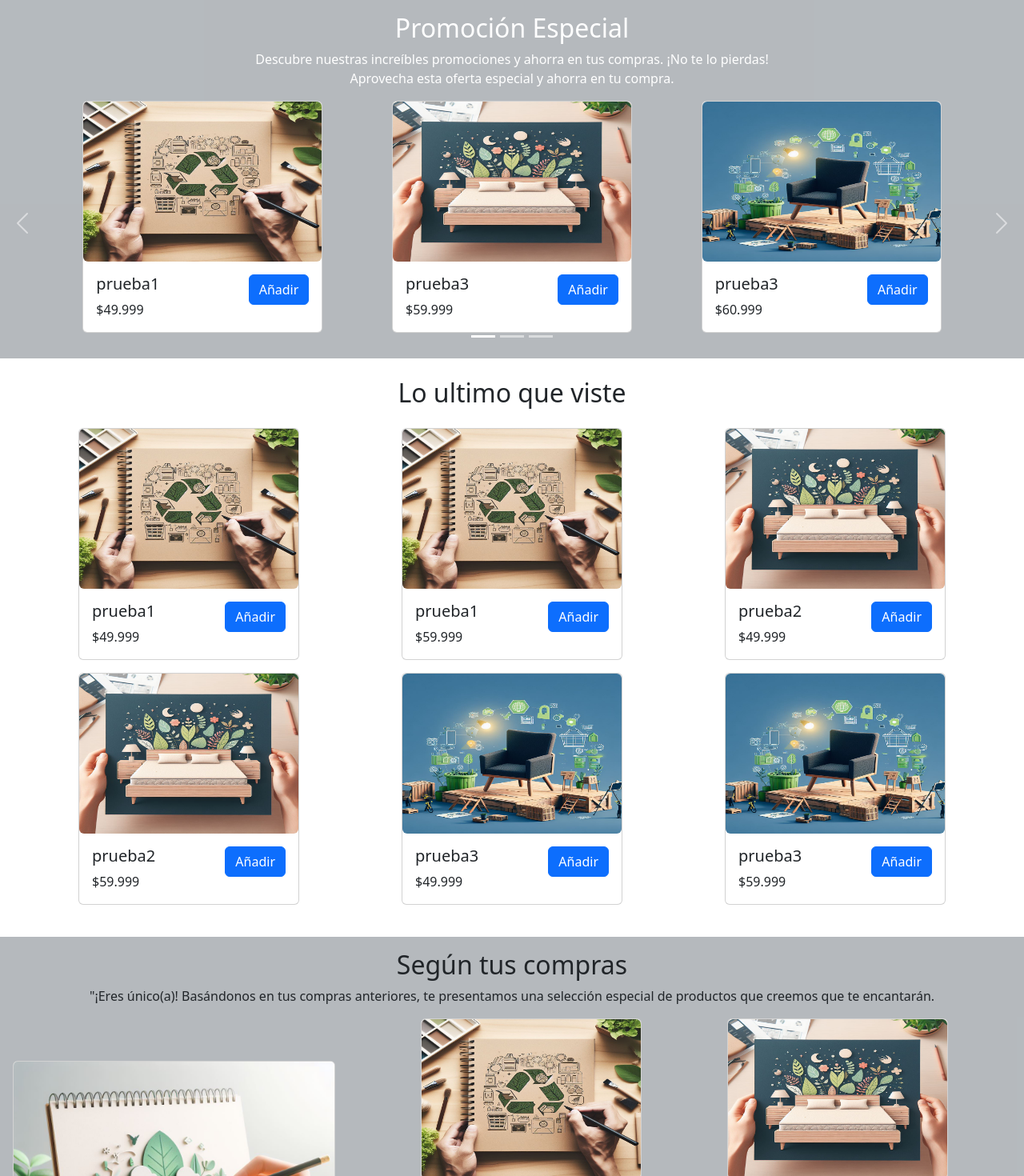
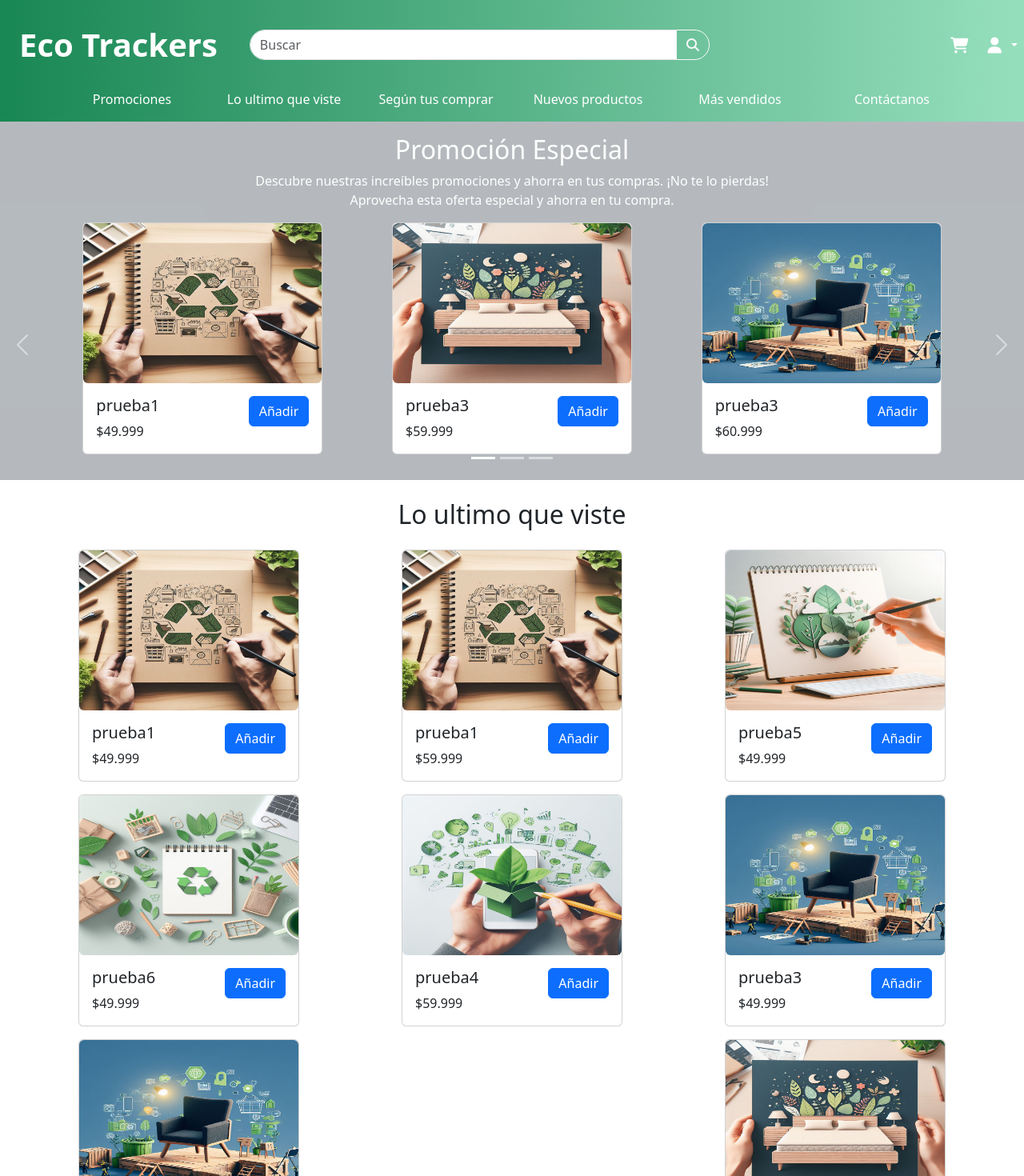
Before and after one commit to ecoTrackers/EcoTrakers, a React (Create React App) app: page /home in a window 1280 px wide. Shown: the top 1470 px of the page at 80% size. Built offline with nearby package versions, Linux system fonts and the light colour scheme.

Commit message:
inicio carrito de compra

```diff
--- a/src/App.js
+++ b/src/App.js
@@ -8,6 +8,7 @@ import Login from './pages/login';
 import ForgotPassword from './pages/forgotPassword';
 import Logup from "./pages/logup";
 import Home from "./pages/home";
+import ShoppingCart from "./pages/ShoppingCart";
 
 function App() {
   return (
@@ -18,6 +19,7 @@ function App() {
           <Route path="/forgotPassword" element={<ForgotPassword />} />
           <Route path="/logup" element={<Logup />} />
           <Route path="/home" element={<Home />} />
+          <Route path="/Cart" element={<ShoppingCart />} />
           {/* Otras rutas */}
         </Routes>
       </Router>
--- a/src/components/cards/carruselUltimo.jsx
+++ b/src/components/cards/carruselUltimo.jsx
@@ -16,12 +16,16 @@ function CarruselUltimo() {
                 name="prueba1"
                 cost="$59.999"/>
             <ProductSmall
-                num="2"
-                name="prueba2"
+                num="5"
+                name="prueba5"
                 cost="$49.999"/>
             <ProductSmall
-                num="2"
-                name="prueba2"
+                num="6"
+                name="prueba6"
+                cost="$49.999"/>
+            <ProductSmall
+                num="4"
+                name="prueba4"
                 cost="$59.999"/>
             <ProductSmall
                 num="3"
@@ -31,6 +35,10 @@ function CarruselUltimo() {
                 num="3"
                 name="prueba3"
                 cost="$59.999"/>
+             <ProductSmall
+                num="2"
+                name="prueba2"
+                cost="$59.999"/>
         </div>
 
     );
--- /dev/null
+++ b/src/components/cards/linkSection.jsx
@@ -0,0 +1,16 @@
+import React from "react";
+
+function LinkSection(props) {
+
+    return (
+        <div className="col">
+            <a  href={props.href}
+                className=" text-white text-decoration-none"
+                style={{whiteSpace: "nowrap"}}>
+                {props.text}
+            </a>
+        </div>
+    );
+}
+
+export default LinkSection;
--- a/src/components/cards/listGroupNuevos.jsx
+++ b/src/components/cards/listGroupNuevos.jsx
@@ -5,7 +5,7 @@ function ListGroupNuevos() {
 
     return (
         <div className="col-md-3 mb-4 mt-5">
-            <nav id="sidebar" className="">
+            <nav id="sidebar" >
                 <div className="list-group">
                     <AGroupNuevos
                         num="0"
--- a/src/components/footer/footer.jsx
+++ b/src/components/footer/footer.jsx
@@ -7,7 +7,7 @@ import CustomPFooter from "./CustomPfooter";
 function Footer () {
     return (
         <div>
-             <footer className="bg-dark text-white p-4">
+             <footer id="contactanos" className="bg-dark text-white p-4">
                 <div className="container">
                     <div className="row">
 
--- /dev/null
+++ b/src/components/homeHeader/search.jsx
@@ -0,0 +1,17 @@
+import React from "react";
+
+function Search() {
+    return (
+        <form className="form-inline my-2 my-lg-0 flex-grow-1 mx-3">
+            <div className="input-group w-100">
+                <input className="form-control rounded-start-pill" type="search" placeholder="Buscar" aria-label="Buscar"/>
+                <button className="btn btn-outline-light rounded-end-pill" type="submit">
+                    <i className="fas fa-search"></i>
+                </button>
+            </div>
+        </form>
+
+    );
+}
+
+export default Search;
--- /dev/null
+++ b/src/pages/ShoppingCart.jsx
@@ -0,0 +1,67 @@
+import React from 'react';
+import ButtonGreen from '../components/form/ButtonGreen';
+import ButtonWhite from '../components/form/ButtonWhite';
+
+function ShoppingCart() {
+    return (
+        <div className="container mt-5">
+            <h1 className="mb-4">Carrito de Compras - Eco Trackers</h1>
+
+            <table className="table">
+
+                <thead>
+                    <tr>
+                        <th>Producto</th>
+                        <th>Precio</th>
+                        <th>Cantidad</th>
+                        <th>Total</th>
+                        <th></th>
+                    </tr>
+                </thead>
+                <tbody>
+                    <tr>
+                        <td className="w-25">Producto 1</td>
+                        <td>$19.99</td>
+                        <td>
+                            <input type="number" className="form-control" value="1" min="1" style={{ maxWidth: '80px' }} />
+                        </td>
+                        <td>$19.99</td>
+                        <td>
+                            <button className="btn btn-danger">Eliminar</button>
+                        </td>
+                    </tr>
+                    <tr>
+                        <td className="w-25">
+                            Lorem ipsum dolor sit amet consectetur, adipisicing elit. Aut dolor corporis sunt corrupti numquam eveniet perspiciatis, animi distinctio quam nihil! Ex magnam eveniet quam nemo sed illum vel iure vero.
+                        </td>
+                        <td>$29.99</td>
+                        <td>
+                            <input type="number" className="form-control" value="1" min="1" style={{ maxWidth: '80px' }} />
+                        </td>
+                        <td>$29.99</td>
+                        <td>
+                            <button className="btn btn-danger">Eliminar</button>
+                        </td>
+                    </tr>
+                </tbody>
+            </table>
+
+            <div className="text-right">
+                <h3>Total: $49.98</h3>
+
+                <div className="mt-3 d-flex justify-content-around" style={{ width: "30%" }}>
+                    <div style={{ flex: 1, marginRight: "10px" }}>
+                        <ButtonWhite text="Realizar Pago "/>
+                    </div>
+                    <div style={{ flex: 1}}>
+                        <a href="/home">
+                            <ButtonGreen text ="Continuar Comprando"/>
+                        </a>
+                    </div>
+                </div>
+            </div>
+        </div>
+    );
+}
+
+export default ShoppingCart;
--- a/src/pages/home.jsx
+++ b/src/pages/home.jsx
@@ -6,12 +6,75 @@ import CarruselNuevos from "../components/cards/carruselNuevos";
 import CarruselCompras from "../components/cards/carruselCompras";
 import CarruselUltimo from "../components/cards/carruselUltimo";
 import CarruselPromociones from "../components/cards/carruselPromociones";
+import LinkSection from "../components/cards/linkSection";
+import Search from "../components/homeHeader/search";
+import Hamburger from "../components/NAV/hamburger";
+import IndexLiSM from "../components/NAV/IndexLiSM";
 
 
 function Home (){
     return (
         <div>
-            <div class="header_home ">
+            <div className="header_home" style={{background: "linear-gradient(to right, #198754, #96dfbd)"}}>
+                <header className="navbar navbar-expand-sm d-flex justify-content-between align-items-center">
+                    <h1 className="text-sm-start m-4 text-white fw-bold fs-1">Eco Trackers</h1>
+
+                    <Search/>
+
+                    <Hamburger />
+
+                    <nav className="collapse navbar-collapse justify-content-end" id="navbarNav">
+                        <ul className="navbar-nav">
+                            <li className="nav-item d-none d-sm-block">
+                                <a className="nav-link text-white " href="/cart"> <i className ="fas fa-shopping-cart fa-lg me-2" ></i></a>
+                            </li>
+                            <li className="nav-item dropdown d-none d-sm-block">
+                                <a className="nav-link dropdown-toggle text-white" href="/home" id="navbarDropdown" role="button" data-toggle="dropdown" aria-haspopup="true" aria-expanded="false">
+                                    <i className="fas fa-user fa-lg me-2"></i>
+                                </a>
+                                <div className="dropdown-menu border-success-subtle border-3" aria-labelledby="navbarDropdown"  style={{ left: 'auto', right: 0 }}>
+                                    <a className="dropdown-header text-decoration-none fs-4 fw-semibold" href="/home">Perfil</a>
+                                    <a className="dropdown-item fw-light fs-6" href="/home">Historial de compras</a>
+                                    <a className="dropdown-item fw-light fs-6" href="/home">Configuración</a>
+                                    <div className="dropdown-divider"></div>
+                                    <a className="dropdown-item fw-light fs-6" href="/">Cerrar sesión</a>
+                                </div>
+                            </li>
+
+                            <IndexLiSM href="/cart" text="Tu carrito"/>
+                            <hr className="d-block d-sm-none"/>
+                            <IndexLiSM href="/home" text="Historial de compras"/>
+                            <IndexLiSM href="/home" text="Configuración"/>
+                            <hr className="d-block d-sm-none"/>
+                            <IndexLiSM href="/" text="Cerrar sesión"/>
+                        </ul>
+                    </nav>
+
+
+                </header>
+
+                <section className="container text-center pb-3">
+                    <div className="row flex-nowrap" style={{ overflowX: "auto" }}>
+                        <LinkSection
+                        href="#Promociones"
+                        text="Promociones"/>
+                        <LinkSection
+                        href="#lo_ultimo"
+                        text="Lo ultimo que viste"/>
+                        <LinkSection
+                        href="#compras"
+                        text="Según tus comprar"/>
+                        <LinkSection
+                        href="#nuevos"
+                        text="Nuevos productos"/>
+                        <LinkSection
+                        href="#vendidos"
+                        text="Más vendidos"/>
+                        <LinkSection
+                        href="#contactanos"
+                        text="Contáctanos"/>
+                    </div>
+                </section>
             </div>
 
             <section id="promociones" className="container bg-secondary bg-opacity-50 w-100 m-0 py-3" style={{ maxWidth: 'none' }}>
@@ -34,9 +97,9 @@ function Home (){
 
             </section>
 
-            <section id="compras" class="container bg-secondary bg-opacity-50" style={{ maxWidth: 'none' }}>
-                <div class="text-center">
-                    <h2 class="pt-3">Según tus compras </h2>
+            <section id="compras" className="container bg-secondary bg-opacity-50" style={{ maxWidth: 'none' }}>
+                <div className="text-center">
+                    <h2 className="pt-3">Según tus compras </h2>
                     <p>"¡Eres único(a)! Basándonos en tus compras anteriores, te presentamos una selección especial de productos que creemos que te encantarán.
                     </p>
                 </div>
```
Also changed, not shown: src/components/cards/carruselCompras.jsx (+4 -4 lines).
